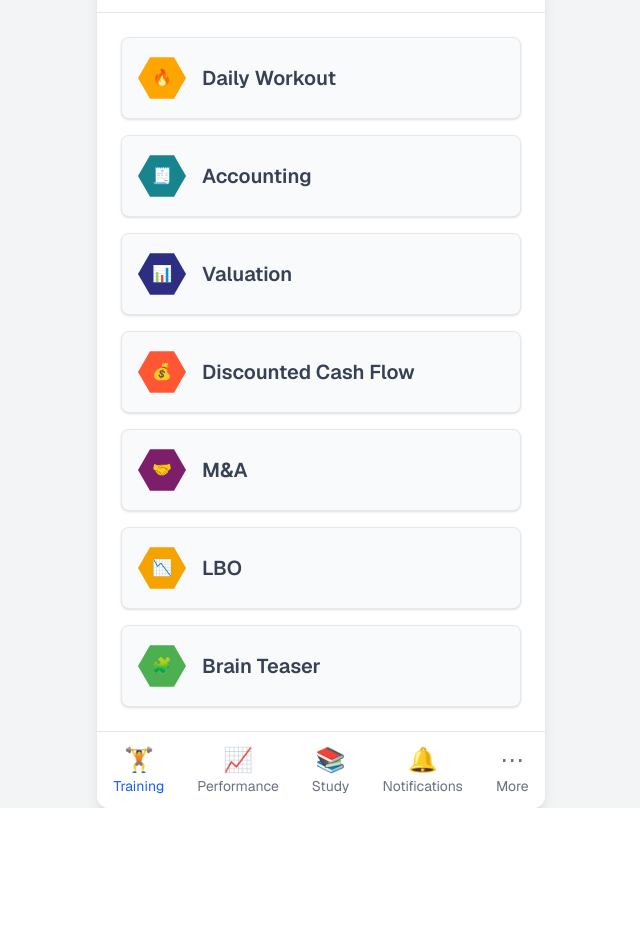
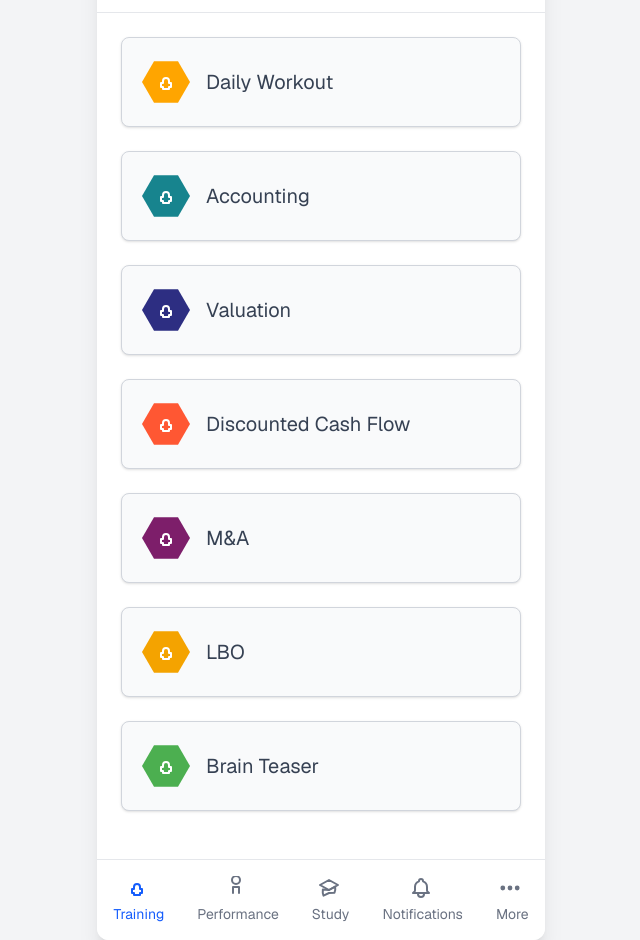
Before and after one commit to willbuete/TechApp, a Next.js app: page / in a window 1280 px wide. Shown: the part 100-1040 px from the top of the page, without its empty margins (319-959 px from the left). Before the commit the page ends 908 px from the top, so only its background shows below. Built offline with nearby package versions, Linux system fonts and the light colour scheme.

Commit message:
Update page.js

```diff
--- a/app/page.js
+++ b/app/page.js
@@ -1,18 +1,57 @@
 'use client';
 import { useEffect, useState, useMemo } from 'react';
 
-// MODULES – Daily Workout is added at the top
-const modules = [
-  { name: 'Daily Workout', color: 'bg-[#FFA500]', icon: '🔥' },
-  { name: 'Accounting', color: 'bg-[#17848E]', icon: '🧾' },
-  { name: 'Valuation', color: 'bg-[#2D2E82]', icon: '📊' },
-  { name: 'Discounted Cash Flow', color: 'bg-[#FF5733]', icon: '💰' },
-  { name: 'M&A', color: 'bg-[#7D1E6A]', icon: '🤝' },
-  { name: 'LBO', color: 'bg-[#F4A300]', icon: '📉' },
-  { name: 'Brain Teaser', color: 'bg-[#4CAF50]', icon: '🧩' }
+// Professional SVG Icons (from Heroicons or similar)
+// You can replace the SVG paths with your own icons if needed.
+function IconTraining() {
+  return (
+    <svg xmlns="http://www.w3.org/2000/svg" className="h-6 w-6" fill="none" viewBox="0 0 24 24" stroke="currentColor">
+      <path strokeLinecap="round" strokeLinejoin="round" strokeWidth={2} d="M12 8c-1.657 0-3 1.343-3 3v2H7v4h2v2h6v-2h2v-4h-2v-2c0-1.657-1.343-3-3-3z" />
+    </svg>
+  );
+}
+function IconPerformance() {
+  return (
+    <svg xmlns="http://www.w3.org/2000/svg" className="h-6 w-6" fill="none" viewBox="0 0 24 24" stroke="currentColor">
+      <path strokeLinecap="round" strokeLinejoin="round" strokeWidth={2} d="M9 17v-6h6v6m-3-9a4 4 0 110-8 4 4 0 010 8z" />
+    </svg>
+  );
+}
+function IconStudy() {
+  return (
+    <svg xmlns="http://www.w3.org/2000/svg" className="h-6 w-6" fill="none" viewBox="0 0 24 24" stroke="currentColor">
+      <path strokeLinecap="round" strokeLinejoin="round" strokeWidth={2} d="M12 14l9-5-9-5-9 5 9 5z" />
+      <path strokeLinecap="round" strokeLinejoin="round" strokeWidth={2} d="M12 14l6.16-3.422a12.083 12.083 0 01-.665 6.062L12 17l-5.495 2.64a12.083 12.083 0 01-.665-6.062L12 14z" />
+    </svg>
+  );
+}
+function IconNotifications() {
+  return (
+    <svg xmlns="http://www.w3.org/2000/svg" className="h-6 w-6" fill="none" viewBox="0 0 24 24" stroke="currentColor">
+      <path strokeLinecap="round" strokeLinejoin="round" strokeWidth={2} d="M15 17h5l-1.405-1.405A2.032 2.032 0 0118 14.158V11a6.002 6.002 0 00-4-5.659V5a2 2 0 10-4 0v.341C7.67 6.165 6 8.388 6 11v3.159c0 .538-.214 1.055-.595 1.436L4 17h5m6 0v1a3 3 0 11-6 0v-1m6 0H9" />
+    </svg>
+  );
+}
+function IconMore() {
+  return (
+    <svg xmlns="http://www.w3.org/2000/svg" className="h-6 w-6" fill="currentColor" viewBox="0 0 20 20">
+      <path d="M6 10a2 2 0 11-4 0 2 2 0 014 0zm6 0a2 2 0 11-4 0 2 2 0 014 0zm6 0a2 2 0 11-4 0 2 2 0 014 0z" />
+    </svg>
+  );
+}
+
+// Replace module emojis with professional icons (you can replace these with your own SVGs)
+const modulesData = [
+  { name: 'Daily Workout', color: 'bg-[#FFA500]', icon: <IconTraining /> },
+  { name: 'Accounting', color: 'bg-[#17848E]', icon: <IconTraining /> },
+  { name: 'Valuation', color: 'bg-[#2D2E82]', icon: <IconTraining /> },
+  { name: 'Discounted Cash Flow', color: 'bg-[#FF5733]', icon: <IconTraining /> },
+  { name: 'M&A', color: 'bg-[#7D1E6A]', icon: <IconTraining /> },
+  { name: 'LBO', color: 'bg-[#F4A300]', icon: <IconTraining /> },
+  { name: 'Brain Teaser', color: 'bg-[#4CAF50]', icon: <IconTraining /> }
 ];
 
-// QUESTIONS OBJECT (same as before)
+// QUESTIONS OBJECT – (same as before; using your questions data)
 const questions = {
   Accounting: {
     Basic: [
@@ -174,7 +213,7 @@ function updateSubjectPerformance(subject, score, total, setPerformanceData) {
 function PerformanceTracer({ performanceData }) {
   return (
     <div className="p-6 bg-white rounded-lg shadow-md">
-      <h2 className="text-2xl font-bold mb-4 border-b border-gray-200 pb-2">Performance Tracker</h2>
+      <h2 className="text-2xl font-semibold mb-4 border-b border-gray-200 pb-2 text-gray-800">Performance Tracker</h2>
       {Object.keys(performanceData).length === 0 ? (
         <p className="text-gray-600">No performance data yet.</p>
       ) : (
@@ -194,11 +233,11 @@ function PerformanceTracer({ performanceData }) {
               const accuracy = ((data.totalCorrect / data.totalQuestions) * 100).toFixed(1);
               return (
                 <tr key={subject} className="border-b border-gray-100">
-                  <td className="py-2">{subject}</td>
-                  <td className="py-2">{data.quizzes}</td>
-                  <td className="py-2">{data.totalQuestions}</td>
-                  <td className="py-2">{data.totalCorrect}</td>
-                  <td className="py-2">{accuracy}%</td>
+                  <td className="py-2 text-gray-700">{subject}</td>
+                  <td className="py-2 text-gray-700">{data.quizzes}</td>
+                  <td className="py-2 text-gray-700">{data.totalQuestions}</td>
+                  <td className="py-2 text-gray-700">{data.totalCorrect}</td>
+                  <td className="py-2 text-gray-700">{accuracy}%</td>
                 </tr>
               );
             })}
@@ -340,40 +379,43 @@ export default function FinancePrepApp() {
   return (
     <div className="flex flex-col items-center justify-center min-h-screen bg-gray-100 font-sans">
       {/* Main Container */}
-      <div className="relative w-full max-w-md bg-white rounded-xl shadow-lg overflow-hidden flex flex-col">
+      <div className="relative w-full max-w-md bg-white rounded-xl shadow-xl overflow-hidden flex flex-col">
         {/* Header */}
         <header className="flex items-center p-6 border-b border-gray-200">
           <div
-            className="w-14 h-14 flex items-center justify-center text-white"
+            className="w-14 h-14 flex items-center justify-center text-white rounded-full"
             style={{
               backgroundColor: '#2D2E82',
               clipPath: 'polygon(25% 6.7%, 75% 6.7%, 100% 50%, 75% 93.3%, 25% 93.3%, 0% 50%)'
             }}
           >
-            💼
+            {/* Use a professional icon here (for example, a custom SVG or icon library) */}
+            <svg xmlns="http://www.w3.org/2000/svg" className="h-7 w-7" fill="none" viewBox="0 0 24 24" stroke="currentColor">
+              <path strokeLinecap="round" strokeLinejoin="round" strokeWidth={2} d="M12 8c-1.657 0-3 1.343-3 3v2H7v4h2v2h6v-2h2v-4h-2v-2c0-1.657-1.343-3-3-3z" />
+            </svg>
           </div>
           <div className="ml-4">
-            <h1 className="text-2xl font-bold text-gray-800">TechnicalPrep</h1>
+            <h1 className="text-2xl text-gray-800">TechnicalPrep</h1>
             <p className="text-sm text-gray-500">{streak} days streak • {xp} XP</p>
             <StreakDots />
           </div>
         </header>
 
         {/* Content Area */}
-        <div className="p-6 flex-1 overflow-y-auto">
+        <div className="p-6 pb-12 flex-1 overflow-y-auto">
           {activeTab === "Training" && (
             <>
               {/* Module Selection */}
               {!selectedModule && (
-                <div className="space-y-4">
-                  {modules.map((mod, i) => (
+                <div className="space-y-6">
+                  {modulesData.map((mod, i) => (
                     <div
                       key={i}
                       onClick={() => {
                         setSelectedModule(mod);
                         setQIndex(0);
                       }}
-                      className="flex items-center p-4 border border-gray-200 rounded-lg shadow transition transform hover:scale-105 cursor-pointer bg-gray-50"
+                      className="flex items-center p-5 border border-gray-300 rounded-lg shadow-sm transition transform hover:scale-105 cursor-pointer bg-gray-50"
                     >
                       <div
                         className="w-12 h-12 flex items-center justify-center text-white rounded"
@@ -385,17 +427,17 @@ export default function FinancePrepApp() {
                         {mod.icon}
                       </div>
                       <div className="ml-4">
-                        <h2 className="text-xl font-semibold text-gray-700">{mod.name}</h2>
+                        <h2 className="text-xl text-gray-700">{mod.name}</h2>
                       </div>
                     </div>
                   ))}
                 </div>
               )}
 
-              {/* Category Selection */}
+              {/* Category Selection for subjects with categories */}
               {selectedModule && hasCategories && !selectedCategory && (
-                <div className="space-y-4">
-                  <h2 className="text-xl font-semibold text-gray-700 mb-2">Select Category</h2>
+                <div className="space-y-6">
+                  <h2 className="text-xl text-gray-700 font-medium mb-4">Select Category</h2>
                   {Object.keys(subjectQuestions).map((cat) => (
                     <button
                       key={cat}
@@ -403,7 +445,7 @@ export default function FinancePrepApp() {
                         setSelectedCategory(cat);
                         setQIndex(0);
                       }}
-                      className="w-full py-3 px-4 border border-gray-200 rounded-lg text-lg font-medium text-gray-700 shadow transition transform hover:scale-105 bg-gray-50"
+                      className="w-full py-4 px-5 border border-gray-300 rounded-lg text-lg text-gray-700 shadow-sm transition transform hover:scale-105 bg-gray-50"
                     >
                       {cat}
                     </button>
@@ -414,30 +456,30 @@ export default function FinancePrepApp() {
 
               {/* Quiz Area */}
               {selectedModule && (!hasCategories || selectedCategory) && qIndex !== -1 && (
-                <div className="space-y-6 flex flex-col items-center justify-center">
-                  <div className="text-lg font-medium text-gray-600">
+                <div className="space-y-8 flex flex-col items-center justify-center">
+                  <div className="text-lg text-gray-600">
                     {selectedModule.name}{hasCategories && selectedCategory ? ` - ${selectedCategory}` : ''} · Question {qIndex + 1}/{currentQuiz.length}
                   </div>
-                  <div className="text-lg font-semibold bg-gray-100 px-6 py-4 rounded-xl w-full text-center shadow">
+                  <div className="text-lg bg-gray-100 px-6 py-4 rounded-lg w-full text-center shadow">
                     {currentQ.question}
                   </div>
                   <div className="space-y-4 w-full">
                     {currentQ.choices.map((choice, i) => {
-                      let btnStyle = 'bg-white text-gray-900 hover:bg-gray-100';
+                      let btnStyle = 'bg-white text-gray-800 hover:bg-gray-50';
                       if (showResult) {
                         if (i === currentQ.answer) {
-                          btnStyle = 'bg-green-300 text-gray-900';
+                          btnStyle = 'bg-green-200 text-gray-800';
                         } else if (selectedChoice === i) {
-                          btnStyle = 'bg-red-300 text-gray-900';
+                          btnStyle = 'bg-red-200 text-gray-800';
                         }
                       } else if (selectedChoice === i) {
-                        btnStyle = i === currentQ.answer ? 'bg-green-300 text-gray-900' : 'bg-red-300 text-gray-900';
+                        btnStyle = i === currentQ.answer ? 'bg-green-200 text-gray-800' : 'bg-red-200 text-gray-800';
                       }
                       return (
                         <button
                           key={i}
                           onClick={() => handleChoice(i)}
-                          className={`w-full py-3 rounded-full text-lg font-medium shadow transition duration-200 ${btnStyle}`}
+                          className={`w-full py-3 rounded-full text-lg transition duration-200 shadow-sm ${btnStyle}`}
                         >
                           {choice}
                         </button>
@@ -445,28 +487,28 @@ export default function FinancePrepApp() {
                     })}
                   </div>
                   {showResult && (
-                    <div className={`text-center text-lg font-bold ${selectedChoice === currentQ.answer ? 'text-green-600' : 'text-red-600'}`}>
-                      {selectedChoice === currentQ.answer ? '✅ Correct!' : '❌ Incorrect'}
+                    <div className={`text-center text-lg font-medium ${selectedChoice === currentQ.answer ? 'text-green-600' : 'text-red-600'}`}>
+                      {selectedChoice === currentQ.answer ? 'Correct!' : 'Incorrect'}
                     </div>
                   )}
                   {xpBoost && (
-                    <div className="text-center text-sm animate-bounce text-yellow-600">+10 XP!</div>
+                    <div className="text-center text-sm animate-bounce text-yellow-600">+10 XP</div>
                   )}
-                  <button className="mt-6 underline text-sm text-gray-500" onClick={reset}>← Back to Home</button>
+                  <button className="mt-6 text-sm text-gray-500 underline" onClick={reset}>← Back to Home</button>
                 </div>
               )}
 
               {/* Quiz Completion */}
               {selectedModule && (!hasCategories || selectedCategory) && qIndex === -1 && (
-                <div className="flex flex-col items-center justify-center text-center space-y-4">
-                  <div className="text-5xl font-bold text-gray-800">🎉</div>
-                  <h2 className="text-2xl font-semibold text-gray-700">Workout Complete!</h2>
+                <div className="flex flex-col items-center justify-center text-center space-y-6">
+                  <div className="text-5xl text-gray-800">🎉</div>
+                  <h2 className="text-2xl text-gray-700 font-medium">Workout Complete!</h2>
                   <p className="text-lg text-gray-600">You got {score} out of {currentQuiz.length} correct</p>
                   <p className="text-sm text-gray-500">{streak} days streak • {xp} XP</p>
                   {selectedModule.name !== "Daily Workout" && selectedModule.name !== "Brain Teaser" && (
                     <p className="text-sm text-gray-500">Your performance has been recorded.</p>
                   )}
-                  <button className="bg-gray-800 text-white font-semibold px-6 py-2 rounded-full shadow" onClick={reset}>Back to Home</button>
+                  <button className="bg-gray-800 text-white text-lg px-6 py-2 rounded-full shadow" onClick={reset}>Back to Home</button>
                 </div>
               )}
             </>
@@ -480,12 +522,12 @@ export default function FinancePrepApp() {
         </div>
 
         {/* Bottom Navigation */}
-        <nav className="bg-white border-t border-gray-200 flex justify-around py-3">
-          <NavItem icon="🏋️" label="Training" active={activeTab==="Training"} onClick={()=> setActiveTab("Training")} />
-          <NavItem icon="📈" label="Performance" active={activeTab==="Performance"} onClick={()=> setActiveTab("Performance")} />
-          <NavItem icon="📚" label="Study" active={activeTab==="Study"} onClick={()=> setActiveTab("Study")} />
-          <NavItem icon="🔔" label="Notifications" active={activeTab==="Notifications"} onClick={()=> setActiveTab("Notifications")} />
-          <NavItem icon="⋯" label="More" active={activeTab==="More"} onClick={()=> setActiveTab("More")} />
+        <nav className="bg-white border-t border-gray-200 flex justify-around py-4">
+          <NavItem icon={<IconTraining />} label="Training" active={activeTab==="Training"} onClick={()=> setActiveTab("Training")} />
+          <NavItem icon={<IconPerformance />} label="Performance" active={activeTab==="Performance"} onClick={()=> setActiveTab("Performance")} />
+          <NavItem icon={<IconStudy />} label="Study" active={activeTab==="Study"} onClick={()=> setActiveTab("Study")} />
+          <NavItem icon={<IconNotifications />} label="Notifications" active={activeTab==="Notifications"} onClick={()=> setActiveTab("Notifications")} />
+          <NavItem icon={<IconMore />} label="More" active={activeTab==="More"} onClick={()=> setActiveTab("More")} />
         </nav>
       </div>
     </div>
@@ -495,7 +537,7 @@ export default function FinancePrepApp() {
 function NavItem({ icon, label, active, onClick }) {
   return (
     <div onClick={onClick} className="flex flex-col items-center cursor-pointer">
-      <span className={`text-2xl ${active ? "text-blue-600" : "text-gray-500"}`}>{icon}</span>
+      <span className={`h-7 w-7 ${active ? "text-blue-600" : "text-gray-500"}`}>{icon}</span>
       <span className={`text-sm ${active ? "text-blue-600" : "text-gray-500"}`}>{label}</span>
     </div>
   );
```
